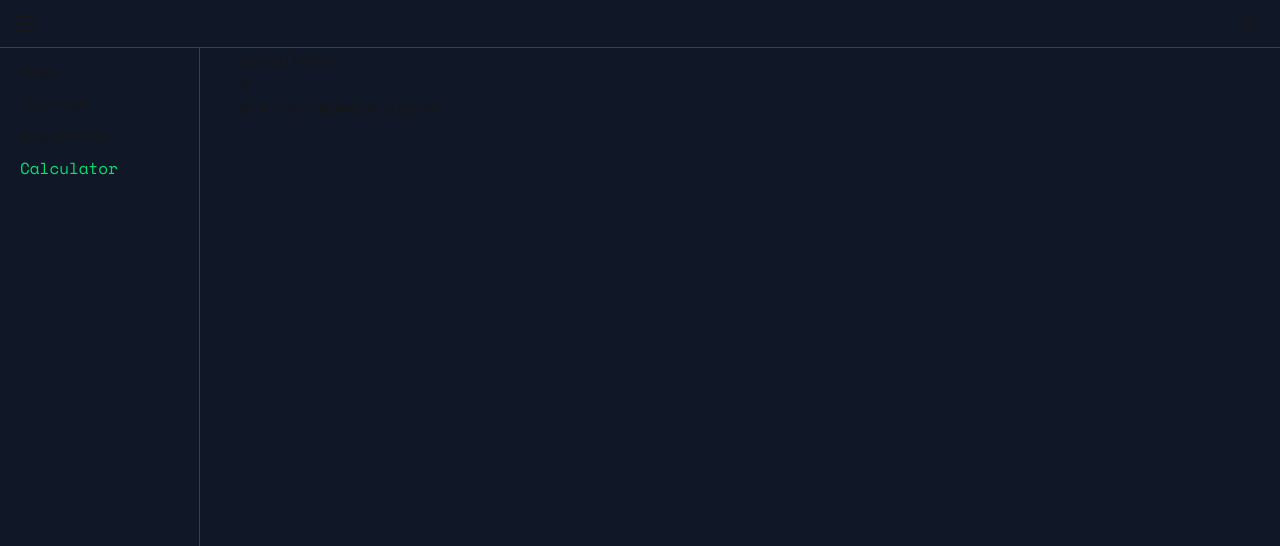
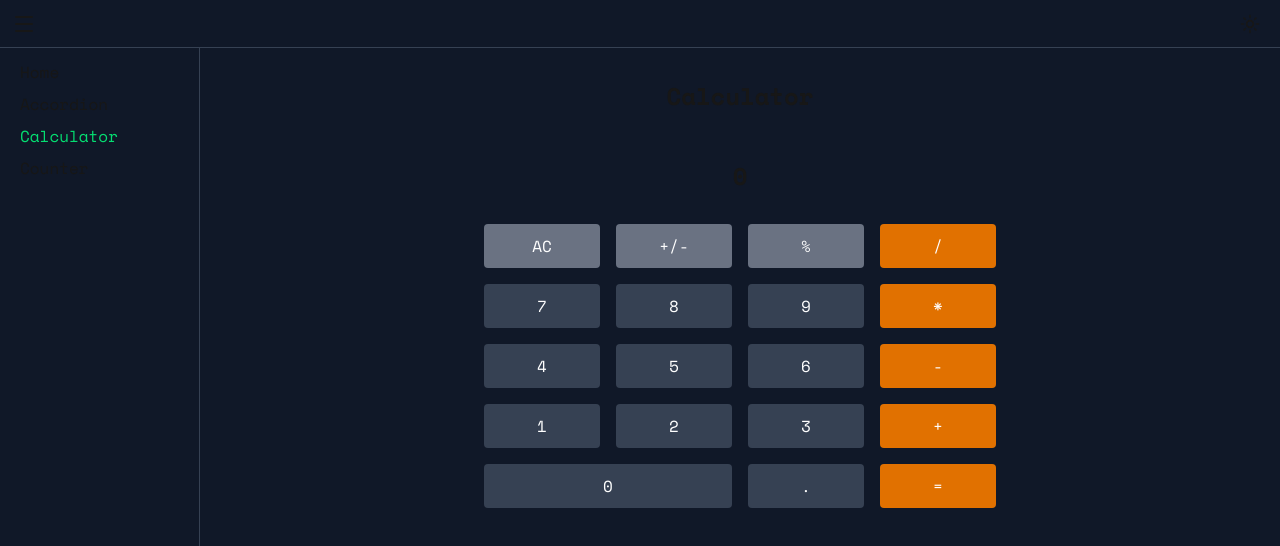
Before and after one commit to 2hyoon/react-lab, a Next.js app: page /calculator in a window 1280 px wide. Shown: the top 546 px of the page. Built offline with nearby package versions, Linux system fonts and the light colour scheme.

Commit message:
refactor(ui): improve accordion API and accessibility

```diff
--- a/app/calculator/page.tsx
+++ b/app/calculator/page.tsx
@@ -2,8 +2,13 @@ import Calculator from "@/src/components/ui/calculator";
 
 export default function Page() {
   return (
-    <section>
-      <h1>Calculator</h1>
+    <section
+      className="flex flex-col items-center p-8"
+      aria-labelledby="calculator-title"
+    >
+      <h1 id="calculator-title" className="text-2xl font-bold">
+        Calculator
+      </h1>
       <Calculator />
     </section>
   );
--- a/src/components/layout/nav.tsx
+++ b/src/components/layout/nav.tsx
@@ -8,16 +8,16 @@ import { usePathname } from "next/navigation";
 const links = [
   { name: "Home", href: "/" },
   {
-    name: "Counter",
-    href: "/counter",
-  },
-  {
     name: "Accordion",
     href: "/accordion",
   },
   {
     name: "Calculator",
     href: "/calculator",
+  },
+  {
+    name: "Counter",
+    href: "/counter",
   },
 ];
 
--- a/src/components/ui/calculator.tsx
+++ b/src/components/ui/calculator.tsx
@@ -24,8 +24,7 @@ const Calculator = () => {
       setDisplayValue(digit);
       setWaitingForOperand(false);
     } else {
-      // length > 0
-      setDisplayValue(displayValue === "0" ? digit : displayValue + digit);
+      setDisplayValue((prev) => (prev === "0" ? digit : prev + digit));
     }
   };
 
@@ -36,23 +35,25 @@ const Calculator = () => {
       return;
     }
 
-    if (!displayValue.includes(".")) {
-      setDisplayValue(displayValue + ".");
-    }
+    setDisplayValue((prev) => (prev.includes(".") ? prev : `${prev}.`));
   };
 
   const toggleSign = () => {
+    if (displayValue === "Error") return;
     const currentValue = parseFloat(displayValue);
-    if (currentValue === 0) return;
+    if (currentValue === 0 || Number.isNaN(currentValue)) return;
     setDisplayValue(String(currentValue * -1));
   };
 
   const inputPercent = () => {
+    if (displayValue === "Error") return;
     const currentValue = parseFloat(displayValue);
+    if (Number.isNaN(currentValue)) return;
     setDisplayValue(String(currentValue / 100));
   };
 
   const performOperation = (nextOperator: Operator) => {
+    if (displayValue === "Error") return;
     const inputValue = parseFloat(displayValue);
 
     if (previousValue === null) {
@@ -70,7 +71,7 @@ const Calculator = () => {
   const calculate = (
     firstOperand: number,
     secondOperand: number,
-    op: Operator
+    op: Operator,
   ) => {
     switch (op) {
       case "+":
@@ -88,12 +89,12 @@ const Calculator = () => {
   };
 
   const handleEquals = () => {
+    if (displayValue === "Error") return;
     const inputValue = parseFloat(displayValue);
 
     if (operator && previousValue !== null) {
       const result = calculate(previousValue, inputValue, operator);
-      // FIX: Use isNaN() to check for NaN, as `result === NaN` is always false.
-      setDisplayValue(String(isNaN(result) ? "Error" : result));
+      setDisplayValue(Number.isNaN(result) ? "Error" : String(result));
       setPreviousValue(null);
       setOperator(null);
       setWaitingForOperand(true);
@@ -101,32 +102,121 @@ const Calculator = () => {
   };
 
   return (
-    <div>
+    <div className="flex w-full flex-col items-center gap-4 pt-8">
       <CalculatorDisplay value={displayValue} />
-      <div>
-        <CalculatorButton label="AC" onClick={clearAll} />
-        <CalculatorButton label="+/-" onClick={toggleSign} />
-        <CalculatorButton label="%" onClick={inputPercent} />
-        <CalculatorButton label="/" onClick={() => performOperation("/")} />
+      <div
+        className="grid w-full max-w-lg grid-cols-4 gap-4"
+        role="group"
+        aria-label="Keypad"
+      >
+        <CalculatorButton
+          label="AC"
+          aria-label="Clear all"
+          onClick={clearAll}
+          className="bg-gray-500 text-white"
+        />
+        <CalculatorButton
+          label="+/-"
+          aria-label="Toggle sign"
+          onClick={toggleSign}
+          className="bg-gray-500 text-white"
+        />
+        <CalculatorButton
+          label="%"
+          aria-label="Percent"
+          onClick={inputPercent}
+          className="bg-gray-500 text-white"
+        />
+        <CalculatorButton
+          label="/"
+          aria-label="Divide"
+          onClick={() => performOperation("/")}
+          className="bg-amber-600 text-white"
+        />
 
-        <CalculatorButton label="7" onClick={() => inputDigit("7")} />
-        <CalculatorButton label="8" onClick={() => inputDigit("8")} />
-        <CalculatorButton label="9" onClick={() => inputDigit("9")} />
-        <CalculatorButton label="*" onClick={() => performOperation("*")} />
+        <CalculatorButton
+          label="7"
+          onClick={() => inputDigit("7")}
+          className="bg-gray-700 text-white"
+        />
+        <CalculatorButton
+          label="8"
+          onClick={() => inputDigit("8")}
+          className="bg-gray-700 text-white"
+        />
+        <CalculatorButton
+          label="9"
+          onClick={() => inputDigit("9")}
+          className="bg-gray-700 text-white"
+        />
+        <CalculatorButton
+          label="*"
+          aria-label="Multiply"
+          onClick={() => performOperation("*")}
+          className="bg-amber-600 text-white"
+        />
 
-        <CalculatorButton label="4" onClick={() => inputDigit("4")} />
-        <CalculatorButton label="5" onClick={() => inputDigit("5")} />
-        <CalculatorButton label="6" onClick={() => inputDigit("6")} />
-        <CalculatorButton label="-" onClick={() => performOperation("-")} />
+        <CalculatorButton
+          label="4"
+          onClick={() => inputDigit("4")}
+          className="bg-gray-700 text-white"
+        />
+        <CalculatorButton
+          label="5"
+          onClick={() => inputDigit("5")}
+          className="bg-gray-700 text-white"
+        />
+        <CalculatorButton
+          label="6"
+          onClick={() => inputDigit("6")}
+          className="bg-gray-700 text-white"
+        />
+        <CalculatorButton
+          label="-"
+          aria-label="Subtract"
+          onClick={() => performOperation("-")}
+          className="bg-amber-600 text-white"
+        />
 
-        <CalculatorButton label="1" onClick={() => inputDigit("1")} />
-        <CalculatorButton label="2" onClick={() => inputDigit("2")} />
-        <CalculatorButton label="3" onClick={() => inputDigit("3")} />
-        <CalculatorButton label="+" onClick={() => performOperation("+")} />
+        <CalculatorButton
+          label="1"
+          onClick={() => inputDigit("1")}
+          className="bg-gray-700 text-white"
+        />
+        <CalculatorButton
+          label="2"
+          onClick={() => inputDigit("2")}
+          className="bg-gray-700 text-white"
+        />
+        <CalculatorButton
+          label="3"
+          onClick={() => inputDigit("3")}
+          className="bg-gray-700 text-white"
+        />
+        <CalculatorButton
+          label="+"
+          aria-label="Add"
+          onClick={() => performOperation("+")}
+          className="bg-amber-600 text-white"
+        />
 
-        <CalculatorButton label="0" onClick={() => inputDigit("0")} />
-        <CalculatorButton label="." onClick={inputDecimal} />
-        <CalculatorButton label="=" onClick={handleEquals} />
+        <CalculatorButton
+          label="0"
+          onClick={() => inputDigit("0")}
+          className="col-span-2 min-w-0 bg-gray-700 text-white"
+        />
+        <CalculatorButton
+          label="."
+          aria-label="Decimal point"
+          onClick={inputDecimal}
+          className="bg-gray-700 text-white"
+        />
+        <CalculatorButton
+          label="="
+          aria-label="Equals"
+          onClick={handleEquals}
+          className="bg-amber-600 text-white"
+        />
       </div>
     </div>
   );
--- a/src/components/ui/calculatorButton.tsx
+++ b/src/components/ui/calculatorButton.tsx
@@ -1,11 +1,27 @@
-interface calculatorButtonProps
-  extends React.ButtonHTMLAttributes<HTMLButtonElement> {
+import type { ButtonHTMLAttributes } from "react";
+
+export interface CalculatorButtonProps extends ButtonHTMLAttributes<HTMLButtonElement> {
   label: string;
-  // onClick: () => void;
 }
 
-const CalculatorButton = ({ label, onClick }: calculatorButtonProps) => {
-  return <button onClick={onClick}>{label}</button>;
+const baseButtonClass =
+  "inline-flex min-h-11 min-w-11 items-center justify-center rounded-sm px-2 py-2 text-base font-medium transition-[box-shadow] focus-visible:outline-none focus-visible:ring-2 focus-visible:ring-amber-400 focus-visible:ring-offset-2 focus-visible:ring-offset-gray-900";
+
+const CalculatorButton = ({
+  label,
+  className,
+  type = "button",
+  ...props
+}: CalculatorButtonProps) => {
+  return (
+    <button
+      type={type}
+      className={[baseButtonClass, className].filter(Boolean).join(" ")}
+      {...props}
+    >
+      {label}
+    </button>
+  );
 };
 
 export default CalculatorButton;
--- a/src/components/ui/calculatorDisplay.tsx
+++ b/src/components/ui/calculatorDisplay.tsx
@@ -1,19 +1,26 @@
 "use client";
 
-// import { useRef } from "react";
+import type { HTMLAttributes } from "react";
 
-interface DisplayProps extends React.HTMLAttributes<HTMLElement> {
+interface DisplayProps extends HTMLAttributes<HTMLDivElement> {
   value: string;
 }
 
-const CalculatorDisplay = ({ value }: DisplayProps) => {
-  // const [scale, setScale] = useState(1);
-  // const displayRef = useRef<HTMLDivElement>(null);
-
+const CalculatorDisplay = ({
+  value,
+  className = "font-bold text-2xl text-center py-4",
+  ...props
+}: DisplayProps) => {
   return (
-    <div>
-      {/* <div ref={displayRef}>{value}</div> */}
-      <div>{value}</div>
+    <div
+      {...props}
+      role="status"
+      aria-live={value === "Error" ? "assertive" : "polite"}
+      aria-atomic="true"
+      aria-label="Calculator result"
+      className={className}
+    >
+      {value}
     </div>
   );
 };
```
